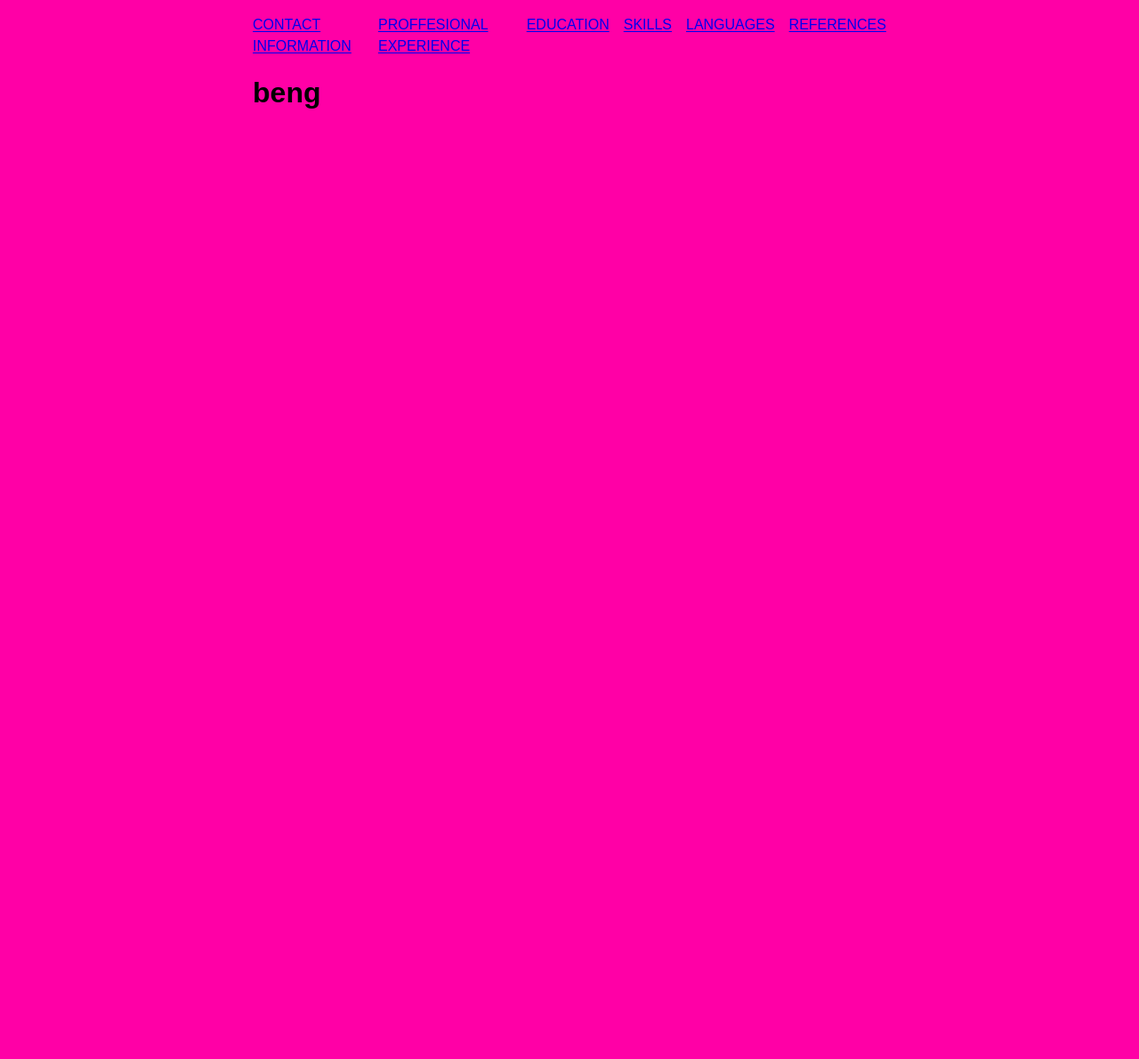
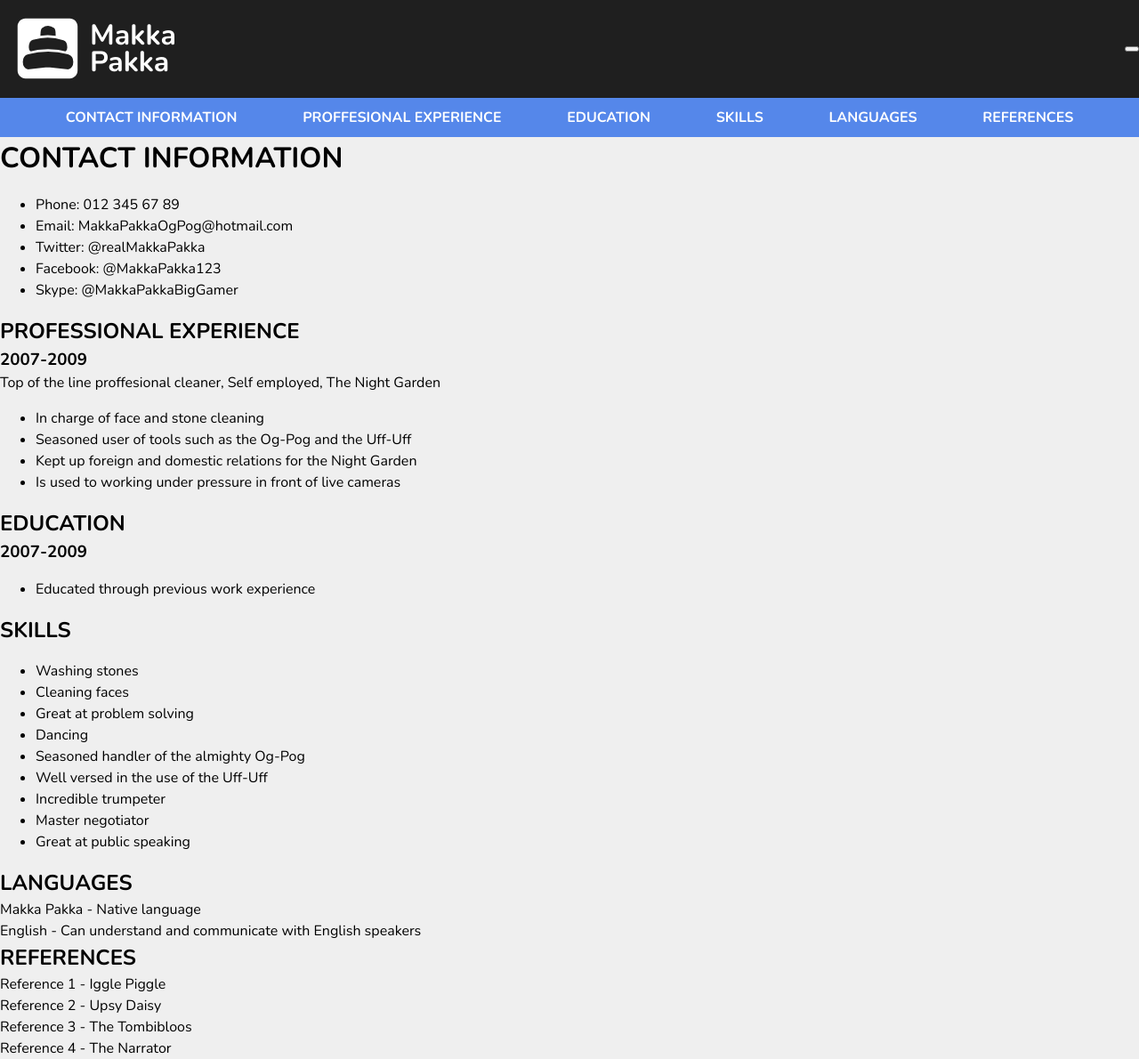
Before and after one commit to albertsparrman/wu2-cv, an Eleventy site: page src/index.md in a window 1280 px wide. Shown: the whole page at 89% size. Before the commit the page ends 816 px from the top, so only its background shows below. Built offline with nearby package versions, Linux system fonts and the light colour scheme; Eleventy itself is replaced by a stand-in of ours; files that its build step writes are made by us from their sources; files whose address does not match are found by name.

Commit message:
Jag hatar liv

```diff
--- a/src/_includes/base.njk
+++ b/src/_includes/base.njk
@@ -4,12 +4,16 @@
     <meta charset="UTF-8">
     <meta http-equiv="X-UA-Compatible" content="IE=edge">
     <meta name="viewport" content="width=device-width, initial-scale=1.0">
+    <link rel="preconnect" href="https://fonts.googleapis.com">
+    <link rel="preconnect" href="https://fonts.gstatic.com" crossorigin>
+    <link href="https://fonts.googleapis.com/css2?family=Nunito:wght@200;300;400;500;600;700;800;900;1000&display=swap" rel="stylesheet">
     <link rel="stylesheet" href="/css/style.css">
 
 
     <title>{{ title }}</title>
 </head>
 <body>
+    {% include "topbar.njk" %}
     {% include "nav.njk" %}
     {{ content | safe }}
 </body>
--- /dev/null
+++ b/src/_includes/topbar.njk
@@ -0,0 +1,10 @@
+<div class="topbar">
+    <a class="logo" href="/">
+        {% image "./src/image/logo.svg", "photo of my", "(min-width: 30em) 50vw, 100vw" %}
+        <div class="logotextfield">
+            <h1>Makka</h1>
+            <h1 class="logotext">Pakka</h1 >
+        </div>
+    </a>
+    <button></button>
+</div>
--- a/src/index.md
+++ b/src/index.md
@@ -3,5 +3,61 @@ layout: base.njk
 title: forknife
 ---
 
+# CONTACT INFORMATION
+- Phone: 012 345 67 89
 
-# beng
+- Email: MakkaPakkaOgPog@hotmail.com
+
+- Twitter: @realMakkaPakka
+
+- Facebook: @MakkaPakka123
+
+- Skype: @MakkaPakkaBigGamer
+
+## PROFESSIONAL EXPERIENCE
+### 2007-2009
+Top of the line proffesional cleaner, Self employed, The Night Garden
+- In charge of face and stone cleaning
+
+- Seasoned user of tools such as the Og-Pog and the Uff-Uff
+
+- Kept up foreign and domestic relations for the Night Garden
+
+- Is used to working under pressure in front of live cameras
+
+## EDUCATION
+### 2007-2009
+- Educated through previous work experience
+
+## SKILLS
+- Washing stones
+
+- Cleaning faces
+
+- Great at problem solving
+
+- Dancing
+
+- Seasoned handler of the almighty Og-Pog
+
+- Well versed in the use of the Uff-Uff
+
+- Incredible trumpeter
+
+- Master negotiator
+
+- Great at public speaking
+
+## LANGUAGES
+Makka Pakka - Native language
+
+English - Can understand and communicate with English speakers
+
+## REFERENCES
+Reference 1 - Iggle Piggle
+
+Reference 2 - Upsy Daisy
+
+Reference 3 - The Tombibloos
+
+Reference 4 - The Narrator
--- a/src/sass/_reset.scss
+++ b/src/sass/_reset.scss
@@ -35,11 +35,11 @@ html:focus-within {
 
 /* Set core body defaults */
 body {
+
     min-height: 100vh;
     line-height: 1.5;
     text-rendering: optimizeSpeed;
-    /* 🟣 Set base font-family */
-    font-family: 'Nunito', sans-serif;
+    font-family: Nunito, sans-serif;
 }
 
 /* A elements that don't have a class get default styles */
@@ -55,7 +55,7 @@ picture,
 /* 🟣 Add svg */
 svg {
     display: block;
-    max-width: 100%;
+    width: 75px;
 }
 
 /* 🟣 Ensure images with a width attr responsively resize */
--- a/src/sass/style.scss
+++ b/src/sass/style.scss
@@ -1,18 +1,62 @@
 @use "reset";
 
-$base-size: 1rem;
+body {
+    background-color: rgb(239, 239, 239);
+}
 
-body {
-    max-width: min(80ch, 100vw - 1rem);
-    margin-inline: auto;
-    background-color: rgb(255, 0, 166);
+.topbar {
+    display: flex;
+    justify-content: space-between;
+    align-items: center;
+    background-color: #1f1f1f;
+    color: white;
+    top: 0;
 }
+
+.logo {
+    display: flex;
+    align-items: center;
+    padding: 16px;
+    width: 215px;
+    font-size: 16px;
+    color: white;
+    fill: white;
+    text-decoration: none;
+}
+
+
+
+.logotext {
+    margin-top: -19%;
+}
+
+.logotextfield {
+    padding-left: 10px;
+}
+
+nav {
+    position: sticky;
+    top: 0%;
+    background-color: #5587EA;
+    margin: 0;
+    padding: 0;
+    padding-top: 10px;
+    padding-bottom: 10px;
+}
+
+
 
 nav > ul{
     display: flex;
-    gap: $base-size;
+    justify-content: space-evenly;
     list-style: none;
     padding: 0;
+    margin: 0;
+}
+nav a{
+    color: white;
+    font-weight: bolder;
+    text-decoration: none;
 }
 
 nav a:hover {
```
Also changed, not shown: src/image/darkmode.svg (added), src/image/darkmode2.svg (added), src/image/lightmode.svg (added), src/image/logo.svg (added).
